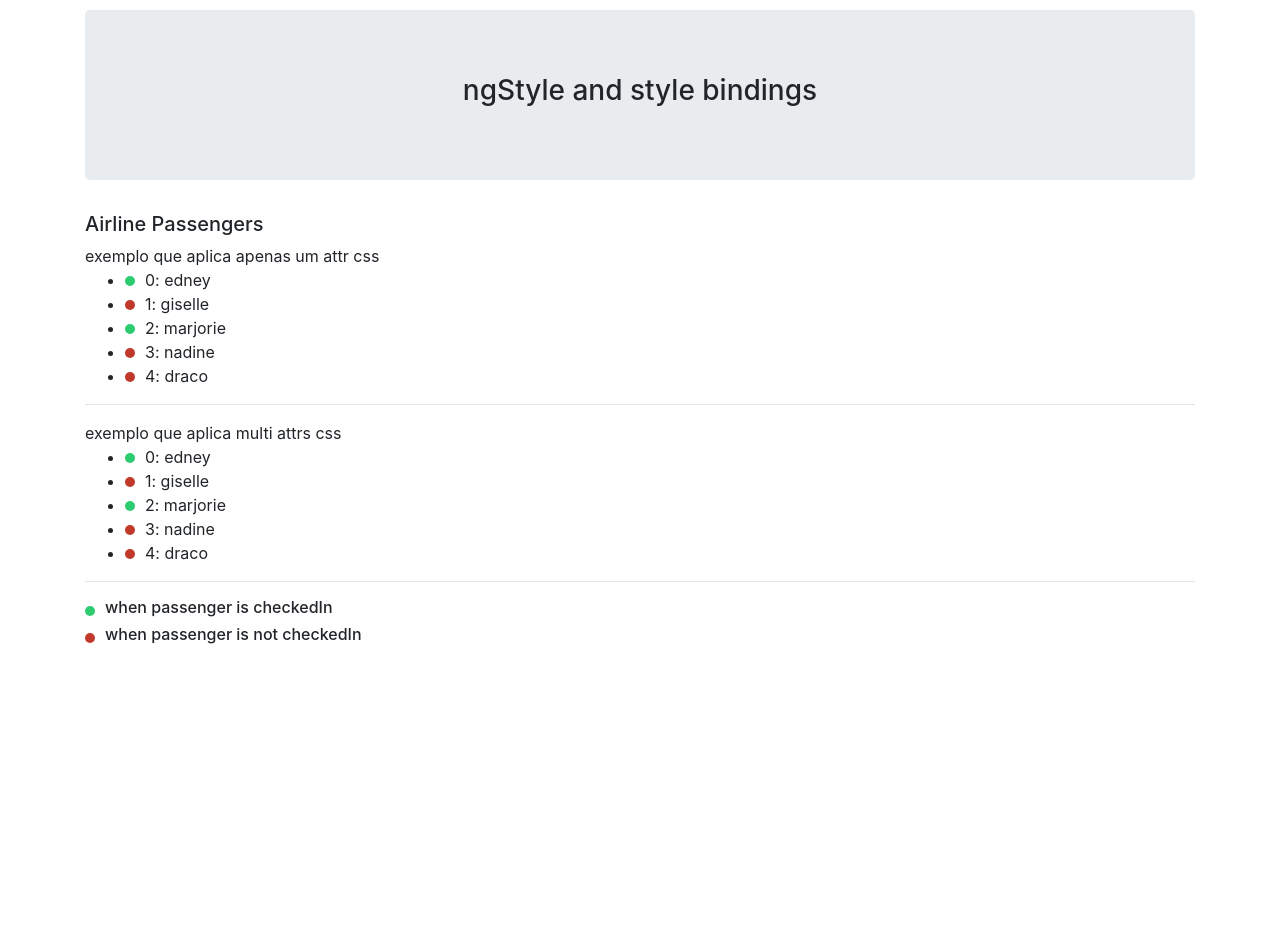
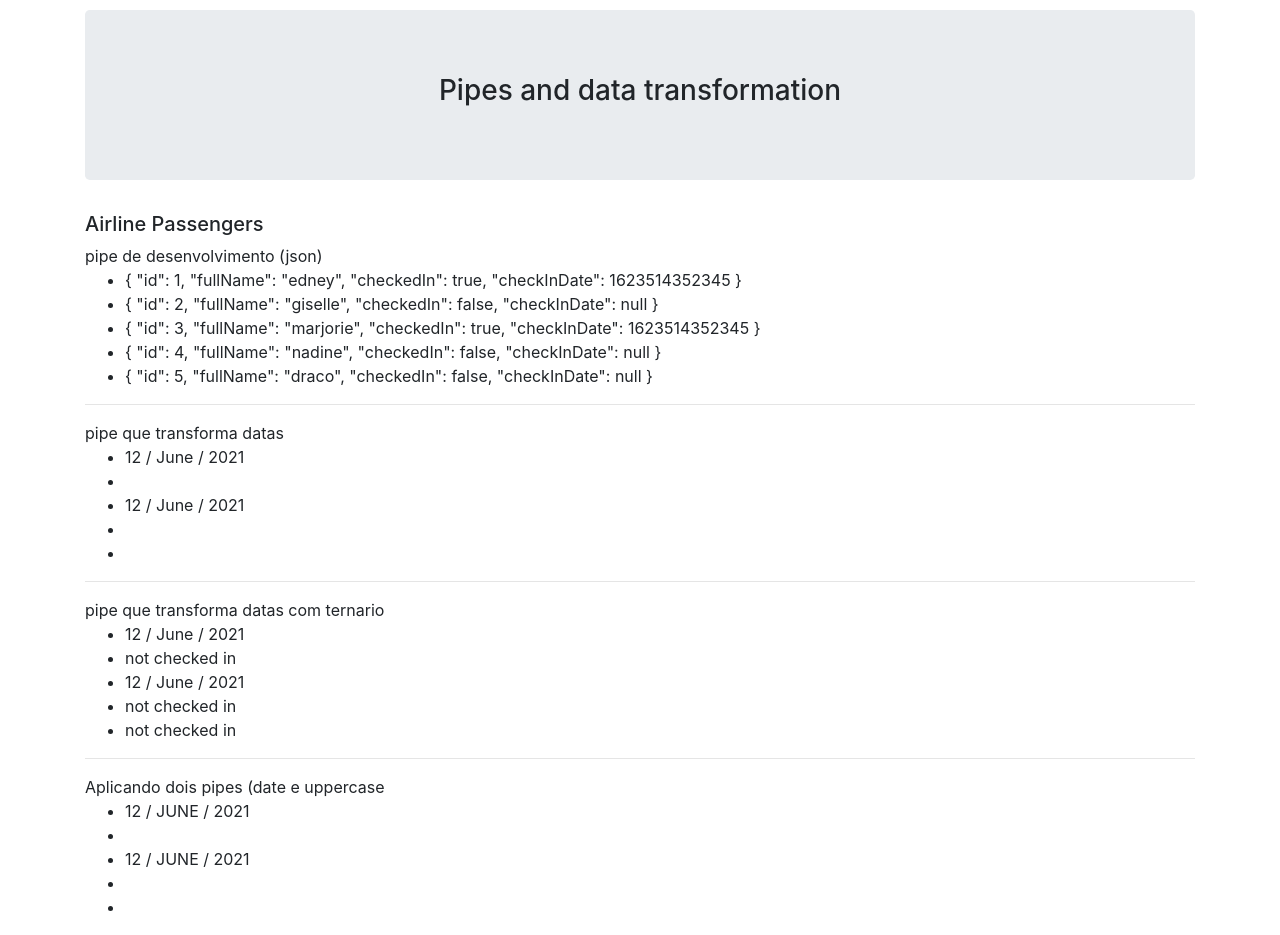
Before and after one commit to edneyRoldao/angular-todd-course, an Angular app: page / in a window 1280 px wide. Before the commit the page ends 800 px from the top, so only its background shows below. Built offline with nearby package versions, Linux system fonts and the light colour scheme.

Commit message:
add samples

```diff
--- a/src/app/app.component.ts
+++ b/src/app/app.component.ts
@@ -9,7 +9,7 @@ import {Passenger} from './passenger.interface';
     <div class="container" style="margin-top: 10px; margin-bottom: 30px">
       <div class="jumbotron">
 
-        <h3 style="text-align: center">ngStyle and style bindings</h3>
+        <h3 style="text-align: center"> Pipes and data transformation </h3>
 
       </div>
     </div>
@@ -17,34 +17,43 @@ import {Passenger} from './passenger.interface';
     <div class="container">
       <h5>Airline Passengers</h5>
 
-      exemplo que aplica apenas um attr css
+      pipe de desenvolvimento (json)
       <ul>
-        <li *ngFor="let passenger of passengers; let i = index;">
-          <span class="status"
-                [style.background]="(passenger.checkedIn ? '#2ecc71' : '#c0392b')"></span>
-          {{ i }}: {{ passenger.fullName }}
+        <!-- pipe para verificar a estrutura do objeto (pipe de desenvolvimento) -->
+        <li *ngFor="let passenger of passengers">
+          {{ passenger | json }}
         </li>
       </ul>
 
       <hr>
 
-      exemplo que aplica multi attrs css
+      pipe que transforma datas
       <ul>
-        <li *ngFor="let passenger of passengers; let i = index;">
-          <span class="status"
-                [ngStyle]="{
-                  background: (passenger.checkedIn ? '#2ecc71' : '#c0392b')
-                }"></span>
-          {{ i }}: {{ passenger.fullName }}
+        <li *ngFor="let passenger of passengers">
+          {{ passenger.checkInDate | date: 'd / MMMM / y'  }}
         </li>
       </ul>
 
       <hr>
-      <h6> when passenger is checkedIn <span class="status checked-in"></span></h6>
-      <h6> when passenger is not checkedIn <span class="status"></span></h6>
+
+      pipe que transforma datas com ternario
+      <ul>
+        <li *ngFor="let passenger of passengers">
+          {{ passenger.checkInDate ? (passenger.checkInDate | date: 'd / MMMM / y') : 'not checked in'  }}
+        </li>
+      </ul>
+
+      <hr>
+
+      Aplicando dois pipes (date e uppercase
+      <ul>
+        <li *ngFor="let passenger of passengers">
+          {{ passenger.checkInDate | date: 'd / MMMM / y' | uppercase }}
+        </li>
+      </ul>
+
 
     </div>
-
   `
 })
 export class AppComponent {
@@ -53,27 +62,32 @@ export class AppComponent {
     {
       id: 1,
       fullName: 'edney',
-      checkedIn: true
+      checkedIn: true,
+      checkInDate: 1623514352345
     },
     {
       id: 2,
       fullName: 'giselle',
-      checkedIn: false
+      checkedIn: false,
+      checkInDate: null
     },
     {
       id: 3,
       fullName: 'marjorie',
-      checkedIn: true
+      checkedIn: true,
+      checkInDate: 1623514352345
     },
     {
       id: 4,
       fullName: 'nadine',
-      checkedIn: false
+      checkedIn: false,
+      checkInDate: null
     },
     {
       id: 5,
       fullName: 'draco',
-      checkedIn: false
+      checkedIn: false,
+      checkInDate: null
     }
   ];
 
--- a/src/app/passenger.interface.ts
+++ b/src/app/passenger.interface.ts
@@ -3,5 +3,7 @@ export interface Passenger {
   id: number;
   fullName: string;
   checkedIn: boolean;
+  checkInDate: number | null;
+  // checkInDate?: number; quando um atributo é opcinal para o objeto
 
 }
```
Also changed, not shown: 1 other file (tests, documents, lock files or other folders).
